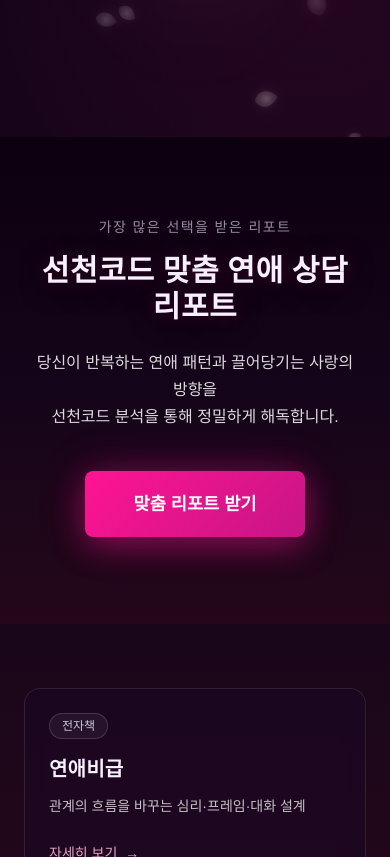
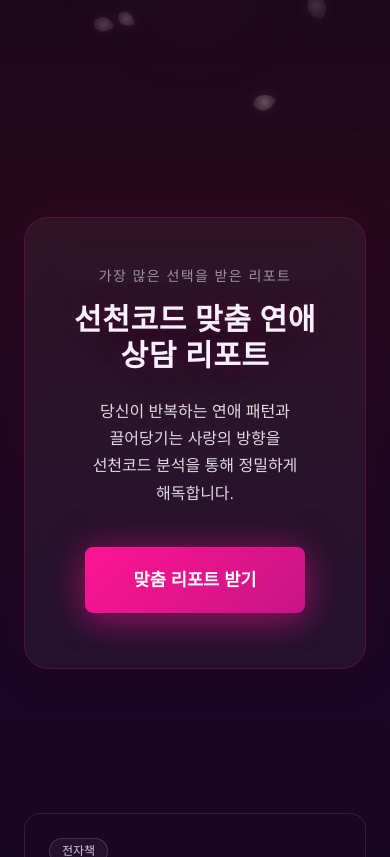
Before and after one commit to woolbo100/buzasun, a Next.js app: page / in a window 390 px wide. Shown: the part 707-1564 px from the top of the page. Built offline with nearby package versions, Linux system fonts and the light colour scheme.

Commit message:
update design

```diff
--- a/app/page.tsx
+++ b/app/page.tsx
@@ -18,8 +18,17 @@ export default function Home() {
     <main>
       <Navigation />
       <BookmarkTassel />
-      <Hero />
-      <ProductCards />
+
+      {/* Hero ~ 리포트 ~ 전자책 통배경 래퍼 */}
+      <div
+        className="relative overflow-hidden"
+        style={{
+          background: 'linear-gradient(180deg, #0d0010 0%, #15051a 20%, #25081a 40%, #1a0626 60%, #14061f 80%, #120014 100%)',
+        }}
+      >
+        <Hero />
+        <ProductCards />
+      </div>
 
       {/* 통배경 래퍼 - About/Projects/Contact 공유 */}
       <div
--- a/components/BookmarkTassel.tsx
+++ b/components/BookmarkTassel.tsx
@@ -77,13 +77,14 @@ export default function BookmarkTassel() {
             ? 'drop-shadow(0 0 6px rgba(255, 20, 147, 0.25))'
             : 'drop-shadow(0 0 4px rgba(138, 43, 226, 0.15))',
           transition: 'filter 0.3s ease-out',
+          paddingTop: '8px',
         }}
       >
         {/* 화면 최상단부터 이어지는 줄 - 로즈핑크 */}
         <div
-          className="absolute top-0 left-1/2 -translate-x-1/2 w-0.5 pointer-events-none"
+          className="absolute -top-8 left-1/2 -translate-x-1/2 w-0.5 pointer-events-none"
           style={{
-            height: 'calc(100% + 8px)',
+            height: '44px',
             background: 'linear-gradient(180deg, rgba(255, 192, 203, 0.85) 0%, rgba(255, 182, 193, 0.8) 30%, rgba(255, 175, 185, 0.75) 60%, rgba(255, 182, 193, 0.8) 100%)',
             boxShadow: 'inset 0 1px 2px rgba(255, 255, 255, 0.15), 0 0 3px rgba(255, 192, 203, 0.3)',
           }}
@@ -94,6 +95,7 @@ export default function BookmarkTassel() {
           className="w-[70px] h-[180px] md:w-[90px] md:h-[220px] transition-all duration-300 relative z-10"
           viewBox="0 0 60 120"
           style={{
+            marginTop: '44px',
             animation: hasAnimated
               ? 'swingGentle 4s ease-in-out infinite'
               : 'swingInitial 1.5s ease-in-out',
--- a/components/Hero.tsx
+++ b/components/Hero.tsx
@@ -13,7 +13,7 @@ export default function Hero() {
   }
 
   return (
-    <section className="relative min-h-screen flex items-center justify-center pt-16 px-4 md:px-6 overflow-hidden">
+    <section className="relative min-h-screen flex items-center justify-center pt-16 px-4 md:px-6 overflow-hidden" style={{ background: 'transparent' }}>
       <PetalsCanvas color="#fce7f3" density={28} />
 
       {/* 중앙 글로우 오라 레이어 */}
--- a/components/ProductCards.tsx
+++ b/components/ProductCards.tsx
@@ -23,25 +23,32 @@ const ebooks = [
 
 export default function ProductCards() {
   return (
-    <section className="relative w-full overflow-hidden">
-      {/* 배경 그라데이션 - 히어로와 자연스럽게 이어짐 */}
-      <div
-        className="absolute inset-0 pointer-events-none"
+    <section className="relative w-full overflow-hidden" style={{ background: 'transparent' }}>
+      <div className="relative z-10">
+        {/* 리포트 섹션 - 풀 너비 왕 카드 */}
+        <Reveal delayMs={0}>
+          <div className="w-full py-20 md:py-28 px-6 md:px-8">
+            <div className="max-w-6xl mx-auto">
+              <Link
+                href="/report"
+                className="group block w-full rounded-3xl transition-all duration-500 hover:-translate-y-2"
                 style={{
-          background: 'linear-gradient(180deg, #0d0010 0%, #15051a 30%, #25081a 60%, #15051a 100%)',
+                  background: 'rgba(255, 255, 255, 0.05)',
+                  border: '1px solid rgba(255, 20, 147, 0.2)',
+                  backdropFilter: 'blur(20px)',
+                  boxShadow: '0 8px 32px rgba(0, 0, 0, 0.3), 0 0 40px rgba(255, 20, 147, 0.1)',
+                  padding: '3rem 2.5rem',
                 }}
-      />
-
-      <div className="relative z-10">
-        {/* 리포트 섹션 - 풀 너비 메인 블록 */}
-        <Reveal delayMs={0}>
-          <div
-            className="w-full py-20 md:py-28 px-6 md:px-8"
-            style={{
-              background: 'linear-gradient(180deg, rgba(13, 0, 16, 0.95) 0%, rgba(21, 5, 26, 0.9) 50%, rgba(37, 8, 26, 0.95) 100%)',
+                onMouseEnter={(e) => {
+                  e.currentTarget.style.borderColor = 'rgba(255, 20, 147, 0.4)'
+                  e.currentTarget.style.boxShadow = '0 12px 48px rgba(0, 0, 0, 0.4), 0 0 60px rgba(255, 20, 147, 0.2)'
+                }}
+                onMouseLeave={(e) => {
+                  e.currentTarget.style.borderColor = 'rgba(255, 20, 147, 0.2)'
+                  e.currentTarget.style.boxShadow = '0 8px 32px rgba(0, 0, 0, 0.3), 0 0 40px rgba(255, 20, 147, 0.1)'
                 }}
               >
-            <div className="max-w-5xl mx-auto text-center">
+                <div className="text-center">
                   {/* 소제목 */}
                   <p
                     className="text-sm md:text-base mb-4 opacity-70"
@@ -79,9 +86,7 @@ export default function ProductCards() {
                   </p>
 
                   {/* CTA 버튼 */}
-              <Link
-                href="/report"
-                className="inline-block px-12 py-5 rounded-lg font-semibold text-white transition-all duration-500 relative overflow-hidden group"
+                  <div className="inline-block px-12 py-5 rounded-lg font-semibold text-white transition-all duration-500 relative overflow-hidden group/btn"
                     style={{
                       background: 'linear-gradient(135deg, #ff1493 0%, #c71585 100%)',
                       boxShadow: '0 8px 32px rgba(255, 20, 147, 0.4), 0 0 50px rgba(255, 20, 147, 0.2)',
@@ -98,13 +103,15 @@ export default function ProductCards() {
                   >
                     {/* 빛이 흐르는 효과 */}
                     <span
-                  className="absolute inset-0 opacity-0 group-hover:opacity-100 transition-opacity duration-700"
+                      className="absolute inset-0 opacity-0 group-hover/btn:opacity-100 transition-opacity duration-700"
                       style={{
                         background: 'linear-gradient(90deg, transparent 0%, rgba(255, 255, 255, 0.3) 50%, transparent 100%)',
                         animation: 'shimmer 2s infinite',
                       }}
                     />
                     <span className="relative z-10">맞춤 리포트 받기</span>
+                  </div>
+                </div>
               </Link>
             </div>
           </div>
@@ -112,9 +119,9 @@ export default function ProductCards() {
 
         {/* 전자책 섹션 - 3개 가로 배치 */}
         <Reveal delayMs={200}>
-          <div className="w-full py-16 md:py-20 px-6 md:px-8">
+          <div className="w-full py-16 md:py-20 px-6 md:px-8" style={{ background: 'transparent' }}>
             <div className="max-w-6xl mx-auto">
-              <div className="grid grid-cols-1 md:grid-cols-3 gap-6 md:gap-8">
+              <div className="grid grid-cols-1 md:grid-cols-2 lg:grid-cols-3 gap-6 md:gap-8">
                 {ebooks.map((ebook, index) => (
                   <Reveal key={ebook.title} delayMs={300 + index * 100}>
                     <Link
```
Lines whose indentation alone changed are shown as unchanged.
